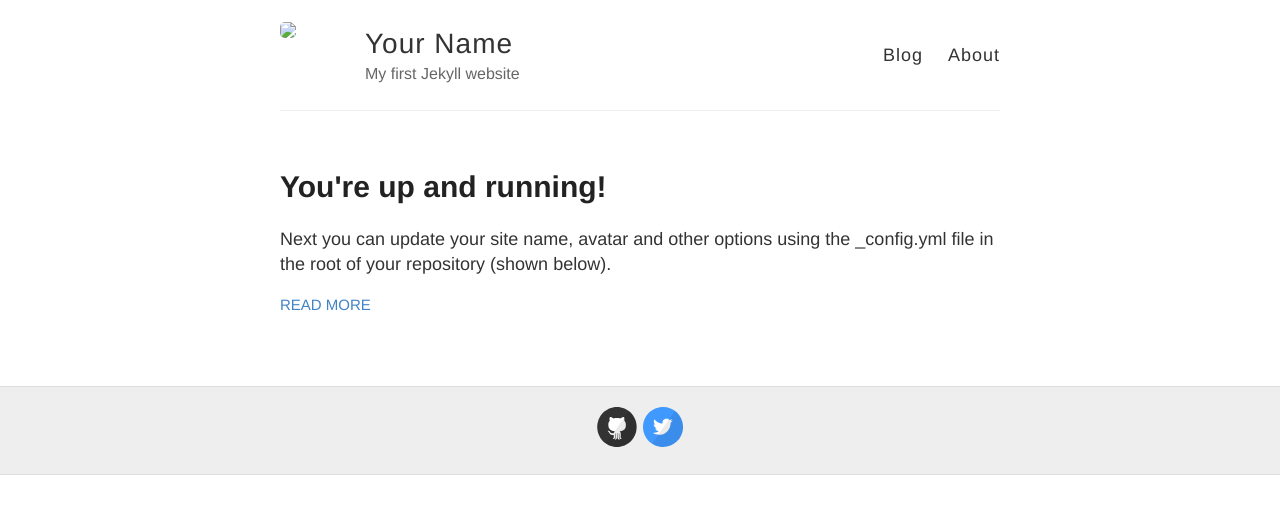
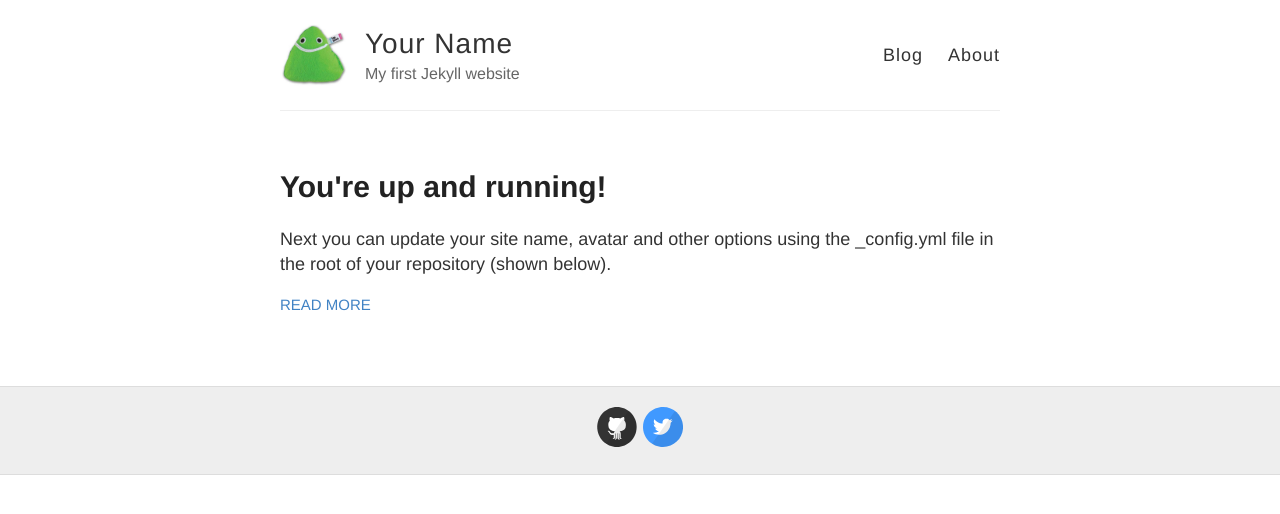
Before and after one commit to XiaoxiaoWang87/xiaoxiaowang87.github.io, a Jekyll site: the page built from index.html, in a window 1280 px wide. Shown: the top 514 px of the page. Built offline with Jekyll 4.4.1, drawn with Linux system fonts in a browser that asks for light colours.

Commit message:
file path

```diff
--- a/_config.yml
+++ b/_config.yml
@@ -9,7 +9,7 @@ name: Your Name
 description: My first Jekyll website
 
 # URL of your avatar or profile pic (you could use your GitHub profile pic)
-avatar: the_top_quark.jpeg #https://raw.githubusercontent.com/barryclark/jekyll-now/master/images/jekyll-logo.png
+avatar: images/the_top_quark.jpeg #https://raw.githubusercontent.com/barryclark/jekyll-now/master/images/jekyll-logo.png
 
 #
 # Flags below are optional
```
